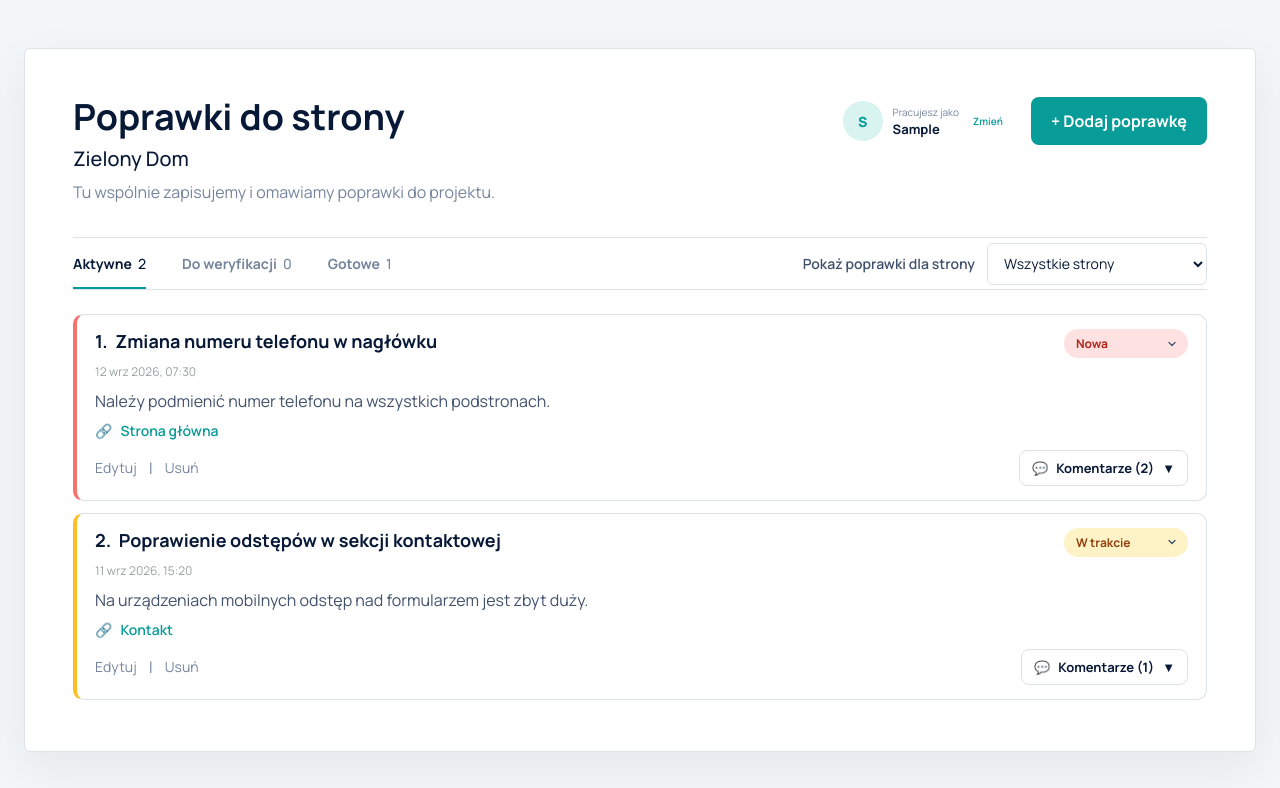
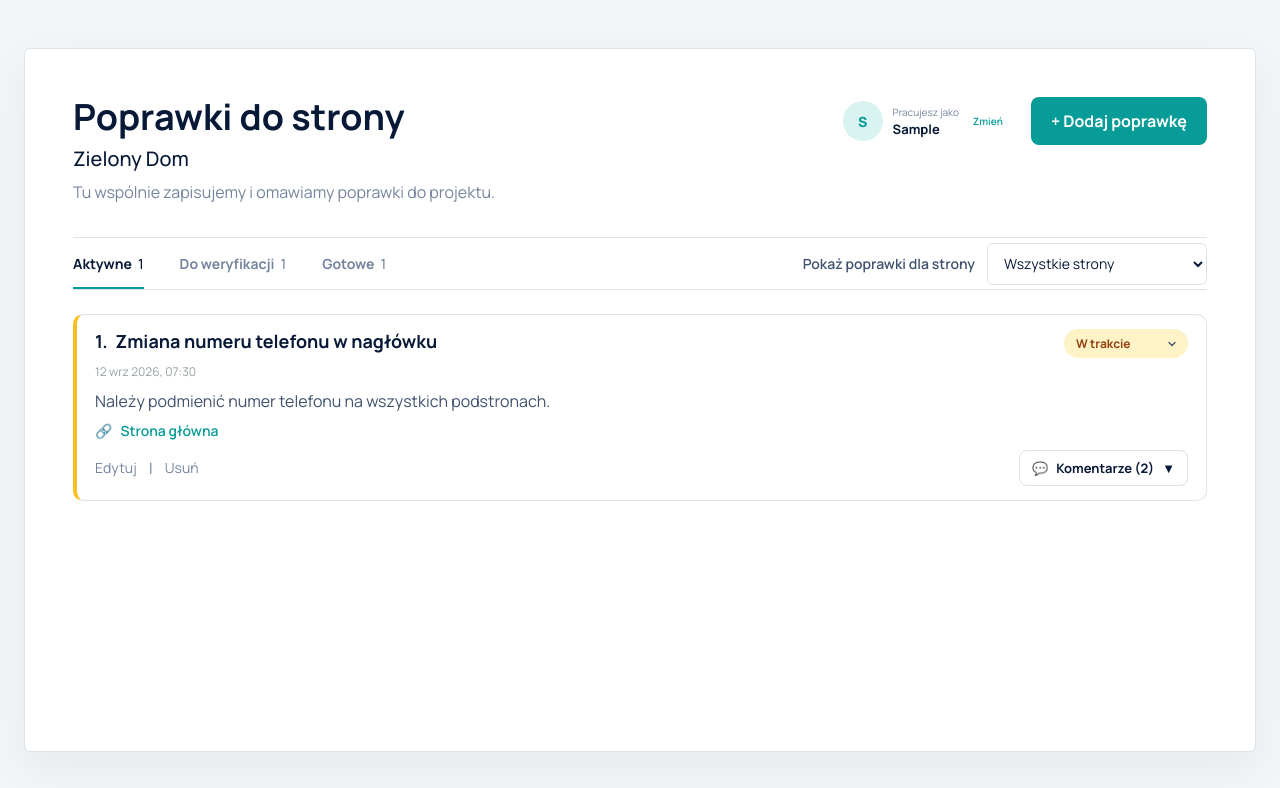
Before and after one commit to natalkakielbicka-coder/corrections-manager, a Vue app: page / in a window 1280 px wide. Both pictures are taken after typing "Sample" into the empty fields and a click on the button "Rozpocznij". Shown: the top 788 px of the page. Built offline with nearby package versions, Linux system fonts and the light colour scheme.

Commit message:
Replace new status with badge

```diff
--- a/src/components/corrections/CorrectionCard.vue
+++ b/src/components/corrections/CorrectionCard.vue
@@ -58,8 +58,11 @@ const emit = defineEmits(['add-comment', 'update-status', 'edit', 'delete', 'del
         <div class="correction-card__details">
           <div class="correction-card__header">
             <h2 class="correction-card__title">
-              <span>{{ number }}.</span>
+              <span class="correction-card__number">{{ number }}.</span>
+
               {{ correction.title }}
+
+              <span v-if="correction.isNew" class="correction-card__new-badge"> Nowa </span>
             </h2>
 
             <select
@@ -175,10 +178,6 @@ const emit = defineEmits(['add-comment', 'update-status', 'edit', 'delete', 'del
   margin-top: 12px;
 }
 
-.correction-card[data-status='new'] {
-  border-left-color: #f87171;
-}
-
 .correction-card[data-status='inProgress'] {
   border-left-color: #fbbf24;
 }
@@ -219,8 +218,22 @@ const emit = defineEmits(['add-comment', 'update-status', 'edit', 'delete', 'del
   line-height: 1.4;
 }
 
-.correction-card__title span {
+.correction-card__number {
   margin-right: 4px;
+}
+
+.correction-card__new-badge {
+  display: inline-flex;
+  align-items: center;
+  margin-left: 8px;
+  padding: 3px 8px;
+  border-radius: 999px;
+  background-color: #fee2e2;
+  color: #b42318;
+  font-size: 10px;
+  font-weight: 800;
+  line-height: 1.2;
+  vertical-align: middle;
 }
 
 .correction-card__meta {
@@ -299,11 +312,6 @@ const emit = defineEmits(['add-comment', 'update-status', 'edit', 'delete', 'del
   cursor: pointer;
   outline: none;
   appearance: none;
-}
-
-.status--new {
-  background-color: #fee2e2;
-  color: #b42318;
 }
 
 .status--in-progress {
--- a/src/components/corrections/CorrectionFormModal.vue
+++ b/src/components/corrections/CorrectionFormModal.vue
@@ -22,7 +22,7 @@ const formData = reactive({
   title: props.correction?.title ?? '',
   description: props.correction?.description ?? '',
   pageId: props.correction?.pageId ?? '',
-  status: props.correction?.status ?? 'new',
+  status: props.correction?.status ?? 'inProgress',
   imageUrl: props.correction?.imageUrl ?? '',
 })
 
--- a/src/composables/useCorrections.js
+++ b/src/composables/useCorrections.js
@@ -35,6 +35,7 @@ export const useCorrections = () => {
       number: getNextCorrectionNumber(),
       createdAt: new Date().toISOString(),
       comments: [],
+      isNew: true,
     }
 
     corrections.value.push(newCorrection)
@@ -89,6 +90,7 @@ export const useCorrections = () => {
     if (!correction) return
 
     correction.status = status
+    correction.isNew = false
   }
 
   const deleteCorrection = (correctionId) => {
@@ -96,26 +98,6 @@ export const useCorrections = () => {
       return correction.id !== correctionId
     })
   }
-
-  const statusCounts = computed(() => {
-    return corrections.value.reduce(
-      (counts, correction) => {
-        if (!allowedStatuses.includes(correction.status)) {
-          return counts
-        }
-
-        counts[correction.status] += 1
-
-        return counts
-      },
-      {
-        new: 0,
-        inProgress: 0,
-        review: 0,
-        ready: 0,
-      },
-    )
-  })
 
   return {
     corrections,
@@ -126,6 +108,5 @@ export const useCorrections = () => {
     updateCorrectionStatus,
     deleteCorrection,
     updateCorrection,
-    statusCounts,
   }
 }
--- a/src/constants/correctionStatuses.js
+++ b/src/constants/correctionStatuses.js
@@ -1,8 +1,4 @@
 export const correctionStatuses = {
-  new: {
-    label: 'Nowa',
-    className: 'status--new',
-  },
   inProgress: {
     label: 'W trakcie',
     className: 'status--in-progress',
--- a/src/data/corrections.js
+++ b/src/data/corrections.js
@@ -5,7 +5,7 @@ export const initialCorrections = [
     title: 'Zmiana numeru telefonu w nagłówku',
     description: 'Należy podmienić numer telefonu na wszystkich podstronach.',
     pageId: 101,
-    status: 'new',
+    status: 'inProgress',
     createdAt: '2026-09-12T07:30:00',
     comments: [
       {
@@ -28,7 +28,7 @@ export const initialCorrections = [
     title: 'Poprawienie odstępów w sekcji kontaktowej',
     description: 'Na urządzeniach mobilnych odstęp nad formularzem jest zbyt duży.',
     pageId: 104,
-    status: 'inProgress',
+    status: 'review',
     createdAt: '2026-09-11T15:20:00',
     comments: [
       {
--- a/src/views/HomeView.vue
+++ b/src/views/HomeView.vue
@@ -49,7 +49,7 @@ const tabCounts = computed(() => {
   }
 
   correctionsForSelectedPage.forEach((correction) => {
-    if (correction.status === 'new' || correction.status === 'inProgress') {
+    if (correction.status === 'inProgress') {
       counts.active += 1
     }
 
@@ -68,7 +68,7 @@ const tabCounts = computed(() => {
 const statusFilteredCorrections = computed(() => {
   if (selectedStatusTab.value === 'active') {
     return sortedCorrections.value.filter((correction) => {
-      return correction.status === 'new' || correction.status === 'inProgress'
+      return correction.status === 'inProgress'
     })
   }
 
```
